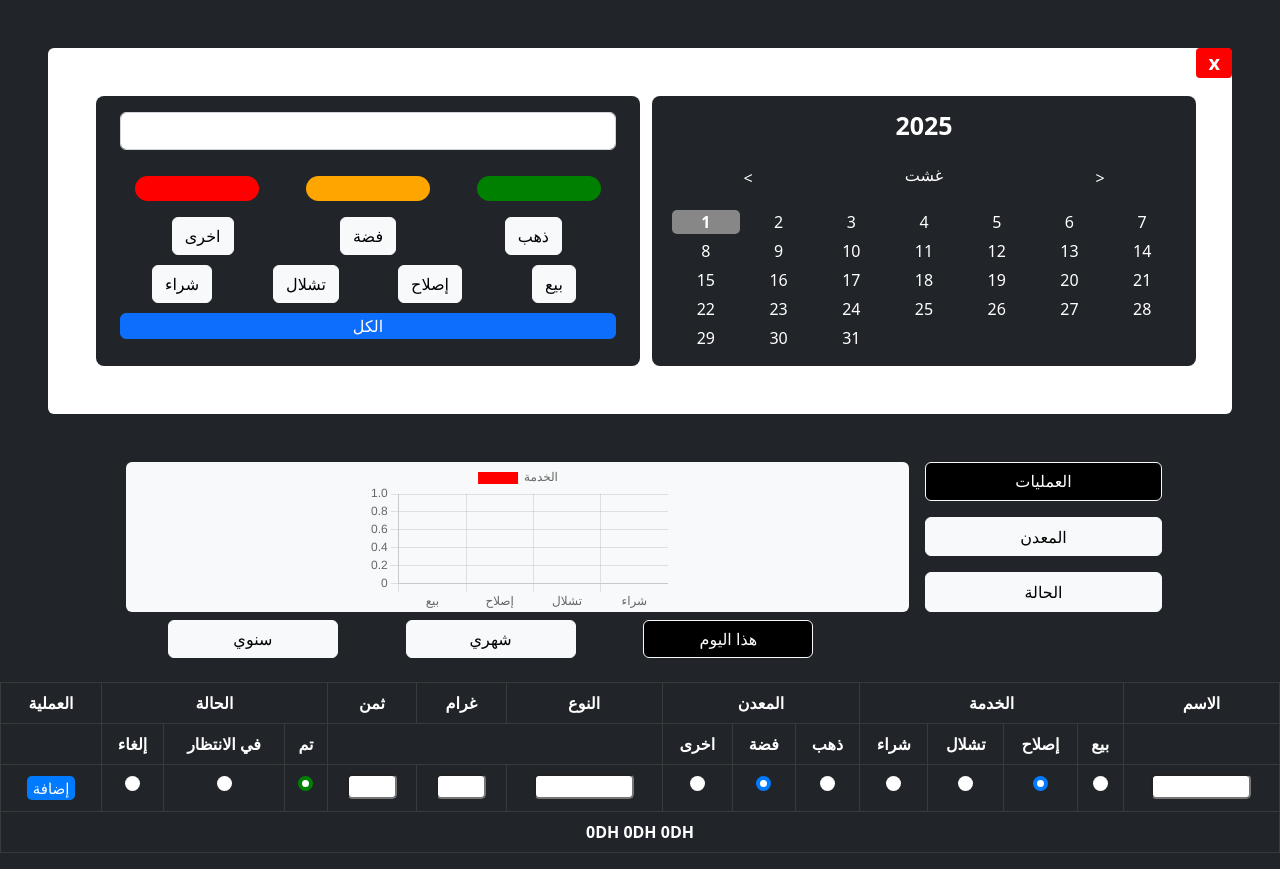
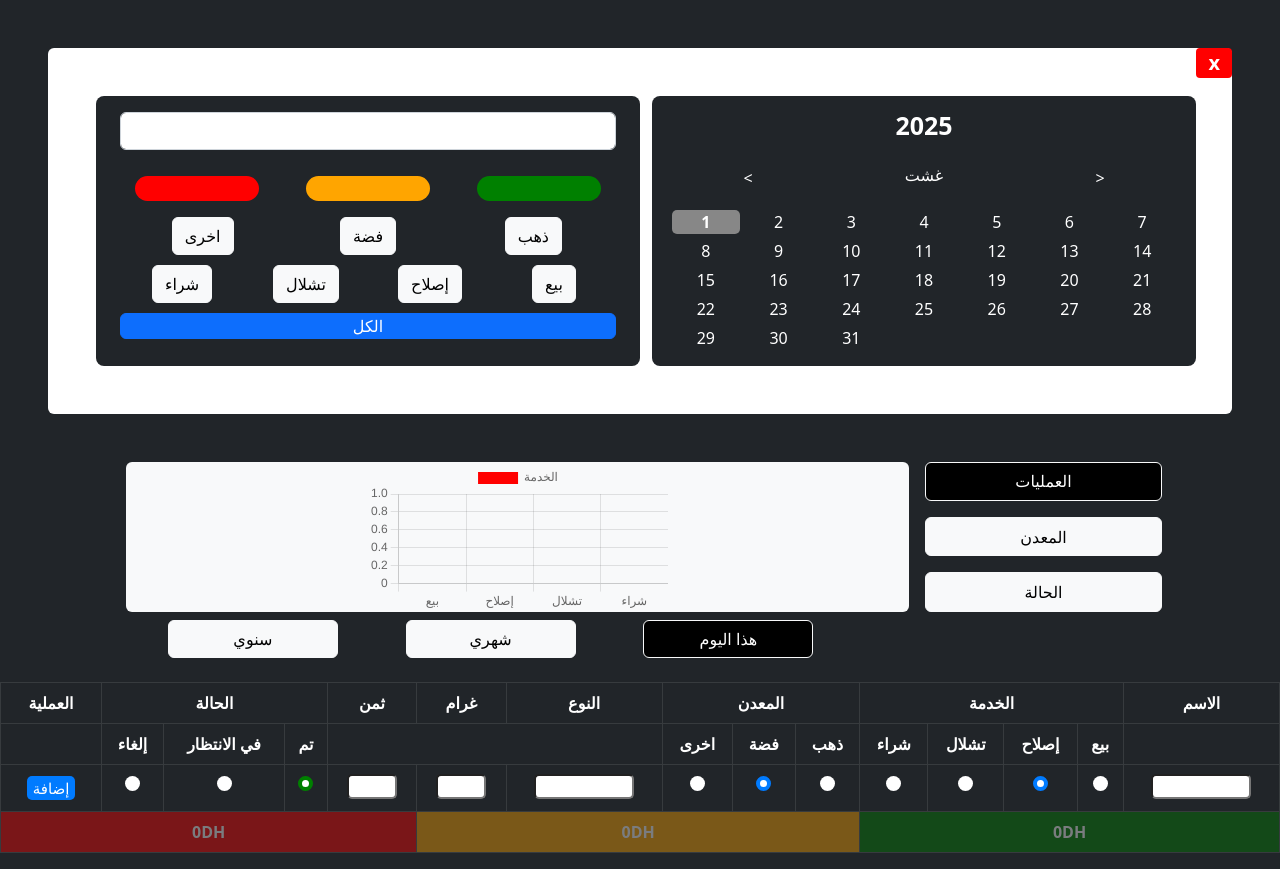
Before and after one commit to Dev-105/0, a plain HTML site: page index.html in a window 1280 px wide. Drawn offline with Linux system fonts and the light colour scheme.

Commit message:
Update index.html

```diff
--- a/index.html
+++ b/index.html
@@ -79,7 +79,7 @@
             </div>
         </div>
     </main>
-   <section class="row gap-2 container px-5 mx-auto">
+   <section class="row gap-2 container px-5 mx-auto" id="section">
         <div class="col-3 row gap-3">
             <button class="btn btn-light col-12 y clicked" onclick="change_mode(this,0,-1,'y')">العمليات</button>
             <button class="btn btn-light col-12 y" onclick="change_mode(this,1,-1,'y')">المعدن</button>
@@ -141,8 +141,8 @@
                 <td><input type="radio" value="2" name="status" id="canceled"> <label for="canceled" class="label-radio" style="--c:red"></label></td>
                 <td><input type="submit" id="add" value="إضافة" onclick="add(this)"></td>
             </tr>
-            <tr>
-                    <td colspan="15" class="time fw-bolder" id="totale"></td>
+            <tr id="totale">
+
             </tr>
         </tbody>
         <tbody id="tbody">
```
